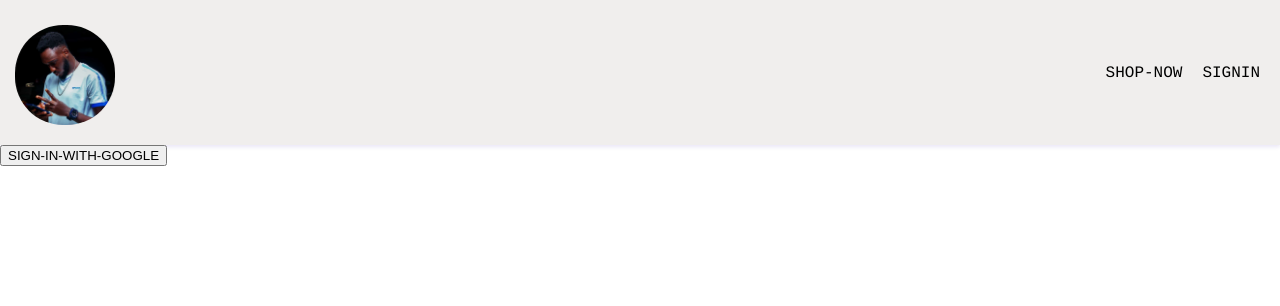
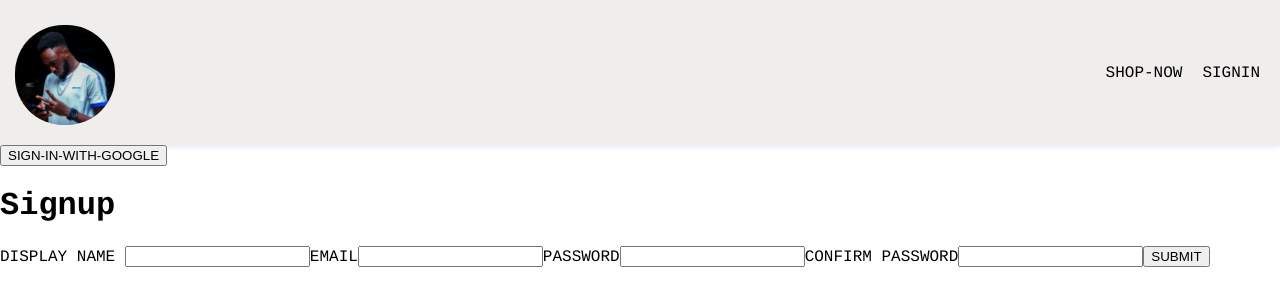
Before and after one commit to teewhy-source/shopdeygo, a React (Vite) app: page /signin in a window 1280 px wide. Shown: the top 306 px of the page. Built offline with nearby package versions, Linux system fonts and the light colour scheme; a web font is replaced by a local one.

Commit message:
signup form

```diff
--- a/src/component/routes/Signin/Signin.jsx
+++ b/src/component/routes/Signin/Signin.jsx
@@ -1,17 +1,24 @@
-import React from 'react'
-import {signInWithgooglePopup, createuserdocumentfromauth} from "../../../utility-files/firebase/Firebase"
+import React from "react";
+import Signup from "../../signup/Signup";
+import {
+  auth,
+  signInWithgooglePopup,
+  createuserdocumentfromauth,
+  signinwithgoogleredirect,
+} from "../../../utility-files/firebase/Firebase";
 const Signin = () => {
-    const loggoogleuser = async ()=>{ //asynchronous function becos whenever you u make a call to a database, it has to be asynchronous
-        const {user} = await signInWithgooglePopup();
-       const userdocref = await createuserdocumentfromauth (user)
-    }
+  const loggoogleuser = async () => {
+    //asynchronous function becos whenever you u make a call to a database, it has to be asynchronous
+    const { user } = await signInWithgooglePopup();
+    const userdocref = await createuserdocumentfromauth(user);
+  };
+
   return (
     <div>
-       <button onClick={loggoogleuser}>
-        SIGN-IN-WITH-GOOGLE
-       </button>
+      <button onClick={loggoogleuser}>SIGN-IN-WITH-GOOGLE</button>
+        <Signup/>
     </div>
-  )
-}
+  );
+};
 
-export default Signin
+export default Signin;
--- /dev/null
+++ b/src/component/signup/Signup.jsx
@@ -0,0 +1,29 @@
+import React from 'react'
+import {useState} from "react"
+
+
+const Signup = () => {
+  return (
+    <div>
+        <h1>Signup</h1>
+        <form onSubmit={()=>{}}>
+            <label htmlFor="">DISPLAY NAME </label>
+            <input type="text" required />
+
+            <label htmlFor="">EMAIL</label>
+            <input type="email" required/>
+
+            <label htmlFor="">PASSWORD</label>
+            <input type="password" required/>
+
+            <label htmlFor="">CONFIRM PASSWORD</label>
+            <input type="password" required/>
+
+            {/* //WHEN THE BOTTON IS CLICKED, IT WILL TRIGGER onsubmit callback THAT IS WRITTEN UP */}
+            <button type="submit">SUBMIT</button>
+        </form>
+    </div>
+  )
+}
+
+export default Signup
--- a/src/utility-files/firebase/Firebase.jsx
+++ b/src/utility-files/firebase/Firebase.jsx
@@ -5,7 +5,6 @@ import {
   signInWithRedirect,
   signInWithPopup,
   GoogleAuthProvider,
-  signInWithPhoneNumber,
 } from "firebase/auth";
 
 //setting up the firestore, firestore is a different service, so we need to import some methods(firestore, doc,getdoc,setdoc) from firestore. below
@@ -31,13 +30,14 @@ const firebaseConfig = {
 const firebaseApp = initializeApp(firebaseConfig);
 
 // to use the ggogle authentication, you need to set up this configurations, google config
-const provider = new GoogleAuthProvider();
-provider.setCustomParameters({
+const googleprovider = new GoogleAuthProvider();
+googleprovider.setCustomParameters({
      prompt:"select_account"
 })
 
-export const auth=getAuth()
-export const signInWithgooglePopup =()=> signInWithPopup(auth,provider)//annonymose function, so passed the auth that i created  and provider that i generated up
+export const auth= getAuth()
+export const signInWithgooglePopup =()=> signInWithPopup(auth,googleprovider)//annonymose function, so passed the auth that i created  and googleproviderprovider that i generated up
+export const signinwithgoogleredirect =()=> signInWithRedirect(auth,googleprovider)
 export const database = getFirestore ()
 
 export  const createuserdocumentfromauth = async (userAuth) =>{ //this function receives user authentication object
```
